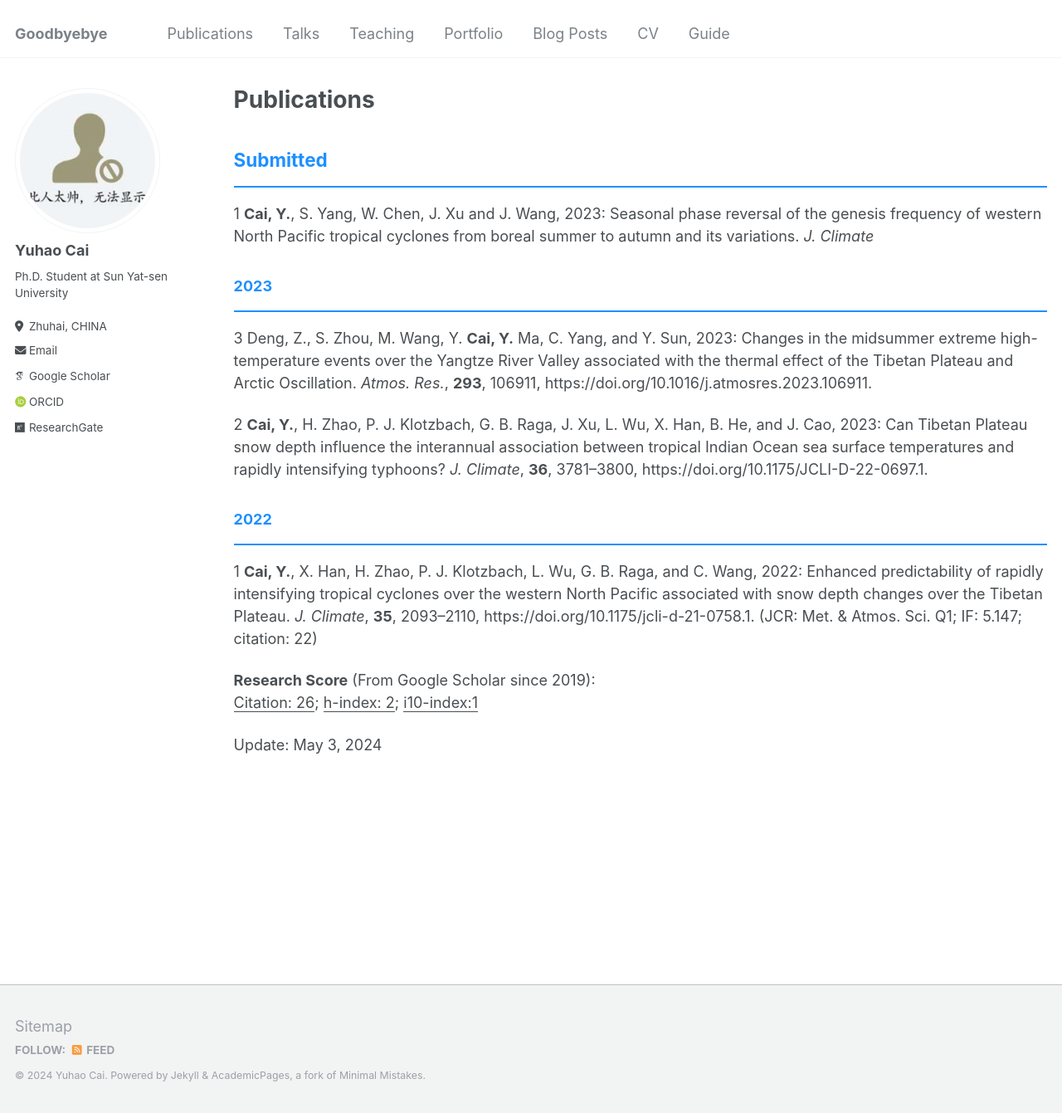
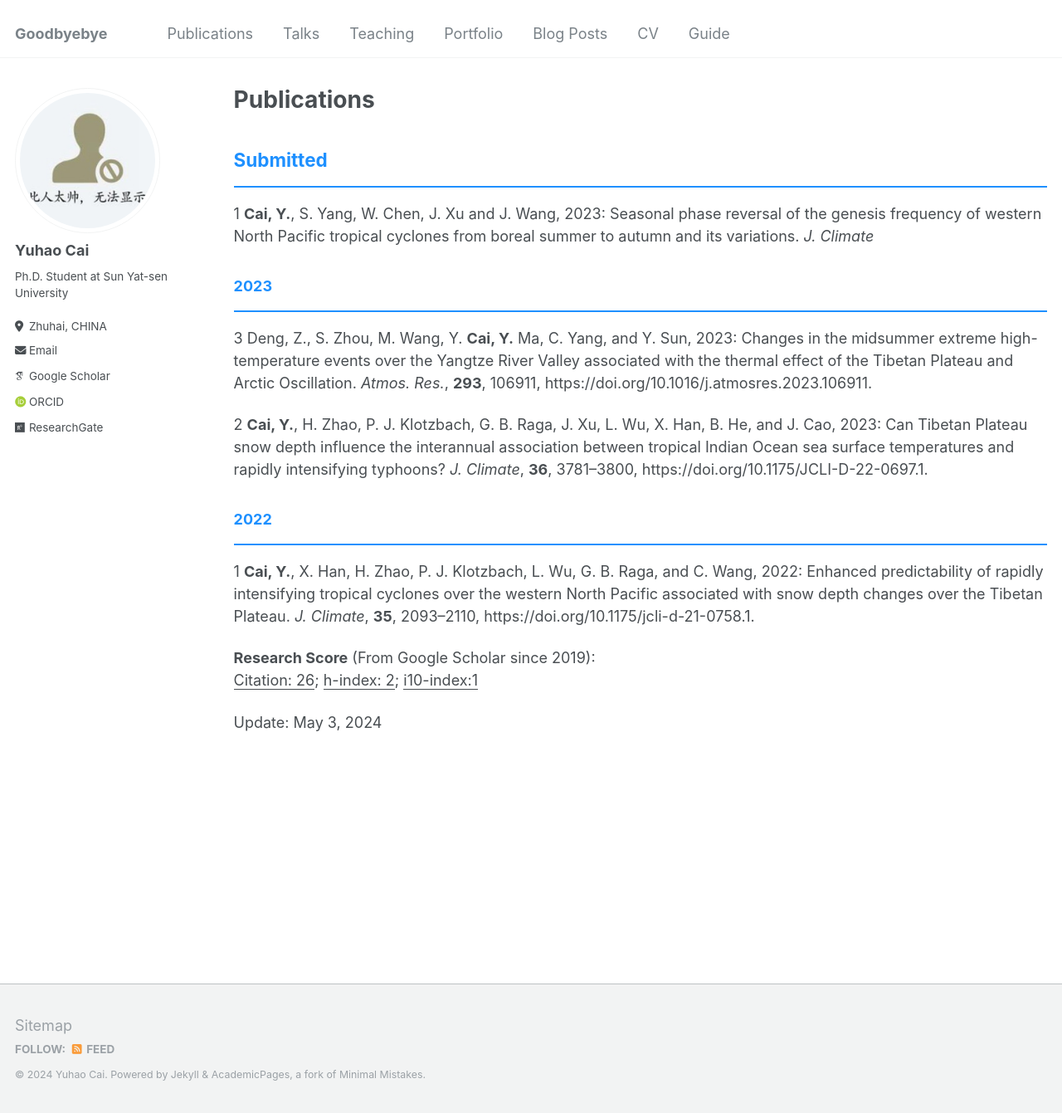
Before and after one commit to caiyh63/caiyh63.github.io, a Jekyll site: the page built from _publications/2009-10-01-paper-title-number-1.md, in a window 1280 px wide and 1341 px high. Shown: the whole window at 83% size. Built offline with Jekyll 4.4.1, drawn with Linux system fonts in a browser that asks for light colours; some web fonts are replaced.

Commit message:
Update 2009-10-01-paper-title-number-1.md

```diff
--- a/_publications/2009-10-01-paper-title-number-1.md
+++ b/_publications/2009-10-01-paper-title-number-1.md
@@ -24,7 +24,7 @@ author_profile: true
 ### <span style="color:#1E90FF">2022</span>
 <hr style="border: none; background-color: #1E90FF; height: 2px;"/>
 
-1  **Cai, Y.**, X. Han, H. Zhao, P. J. Klotzbach, L. Wu, G. B. Raga, and C. Wang, 2022: Enhanced predictability of rapidly intensifying tropical cyclones over the western North Pacific associated with snow depth changes over the Tibetan Plateau. _J. Climate_, **35**, 2093–2110, https://doi.org/10.1175/jcli-d-21-0758.1. (JCR: Met. & Atmos. Sci. Q1; IF: 5.147; citation: 22)
+1  **Cai, Y.**, X. Han, H. Zhao, P. J. Klotzbach, L. Wu, G. B. Raga, and C. Wang, 2022: Enhanced predictability of rapidly intensifying tropical cyclones over the western North Pacific associated with snow depth changes over the Tibetan Plateau. _J. Climate_, **35**, 2093–2110, https://doi.org/10.1175/jcli-d-21-0758.1.
 
 **Research Score** (From Google Scholar since 2019):<br> <u>Citation: 26</u>; <u>h-index: 2</u>; <u>i10-index:1</u>
 
```
